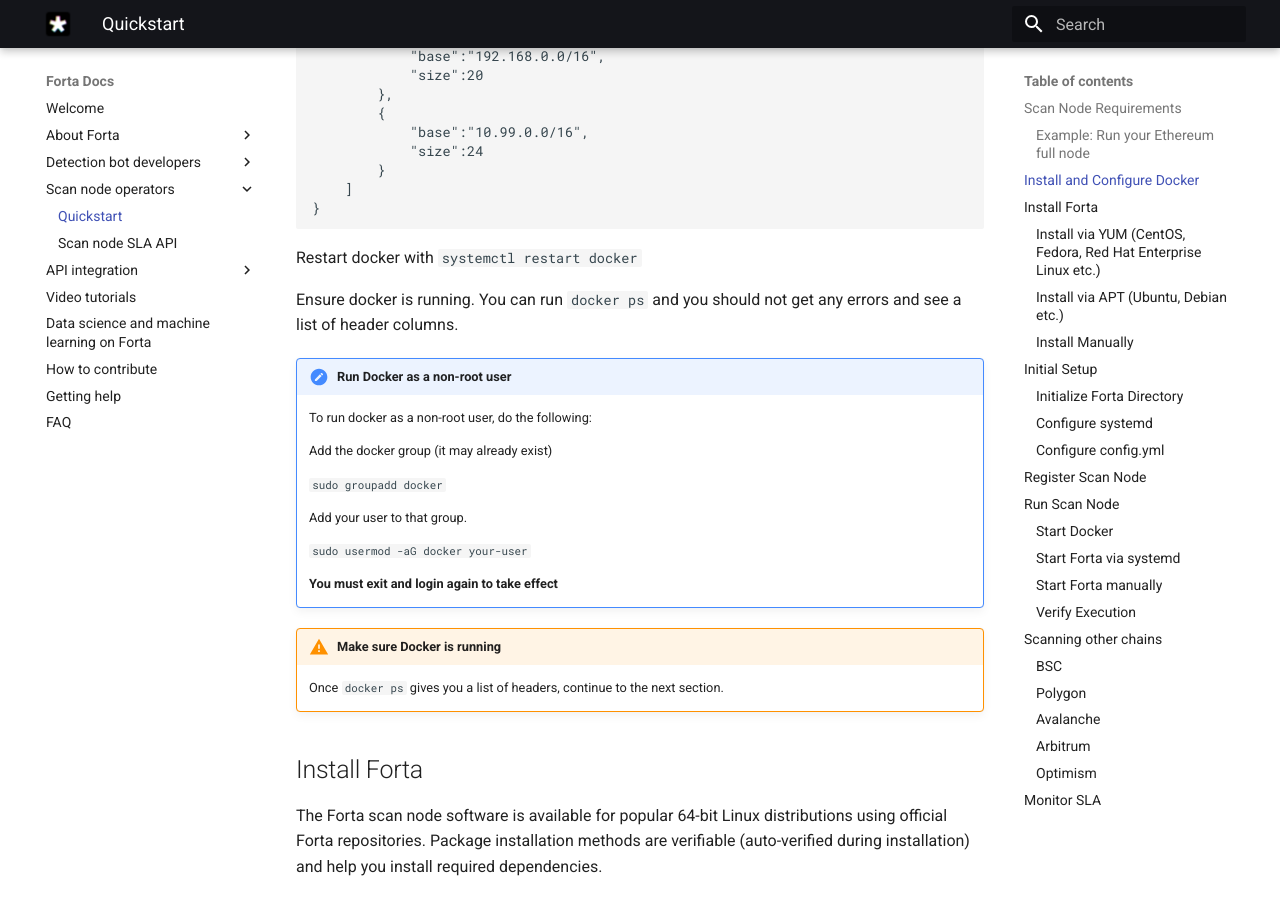
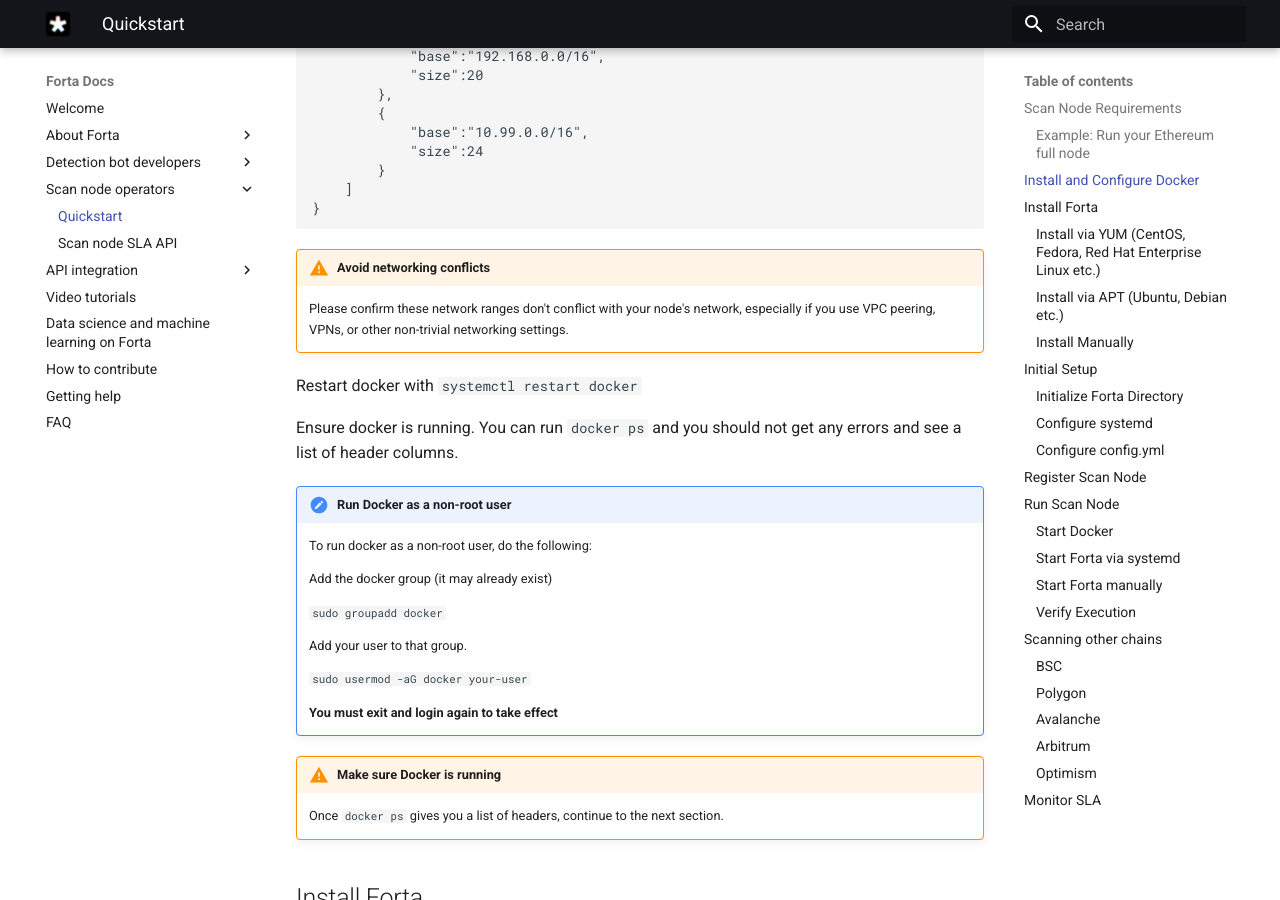
Before and after one commit to forta-network/docs, an MkDocs documentation site: the page built from docs/scanner-quickstart.md, in a window 1280 px wide and 900 px high, scrolled down 1161 px. Built offline with MkDocs 1.6.1 and Material for MkDocs 9.7.7, drawn with Linux system fonts in a browser that asks for light colours.

Commit message:
add note on network rarnges

````diff
--- a/docs/scanner-quickstart.md
+++ b/docs/scanner-quickstart.md
@@ -49,6 +49,9 @@
     ]
 }
 ```
+
+!!! warning "Avoid networking conflicts"
+    Please confirm these network ranges don't conflict with your node's network, especially if you use VPC peering, VPNs, or other non-trivial networking settings.
 
 Restart docker with `systemctl restart docker`
 
````
